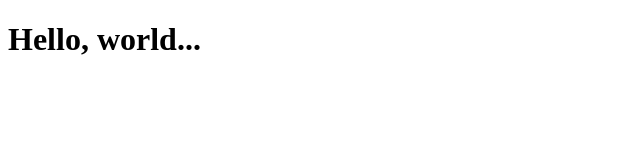
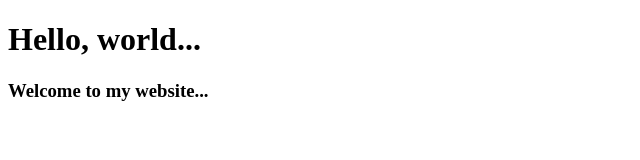
Before and after one commit to iamrizwan40/CS50-2020, a website: page index.html in a window 1280 px wide. Shown: the whole page, without its empty margins (0-640 px from the left). Drawn offline with Linux system fonts and the light colour scheme.

Commit message:
added welocme text

```diff
--- a/index.html
+++ b/index.html
@@ -6,6 +6,8 @@
     <title>CS50 2020</title>
 </head>
 <body>
+
     <h1>Hello, world...</h1>
+    <h3>Welcome to my website...</h3>
 </body>
 </html>
```
Also changed, not shown: package.json (added, +20 -0 lines).
